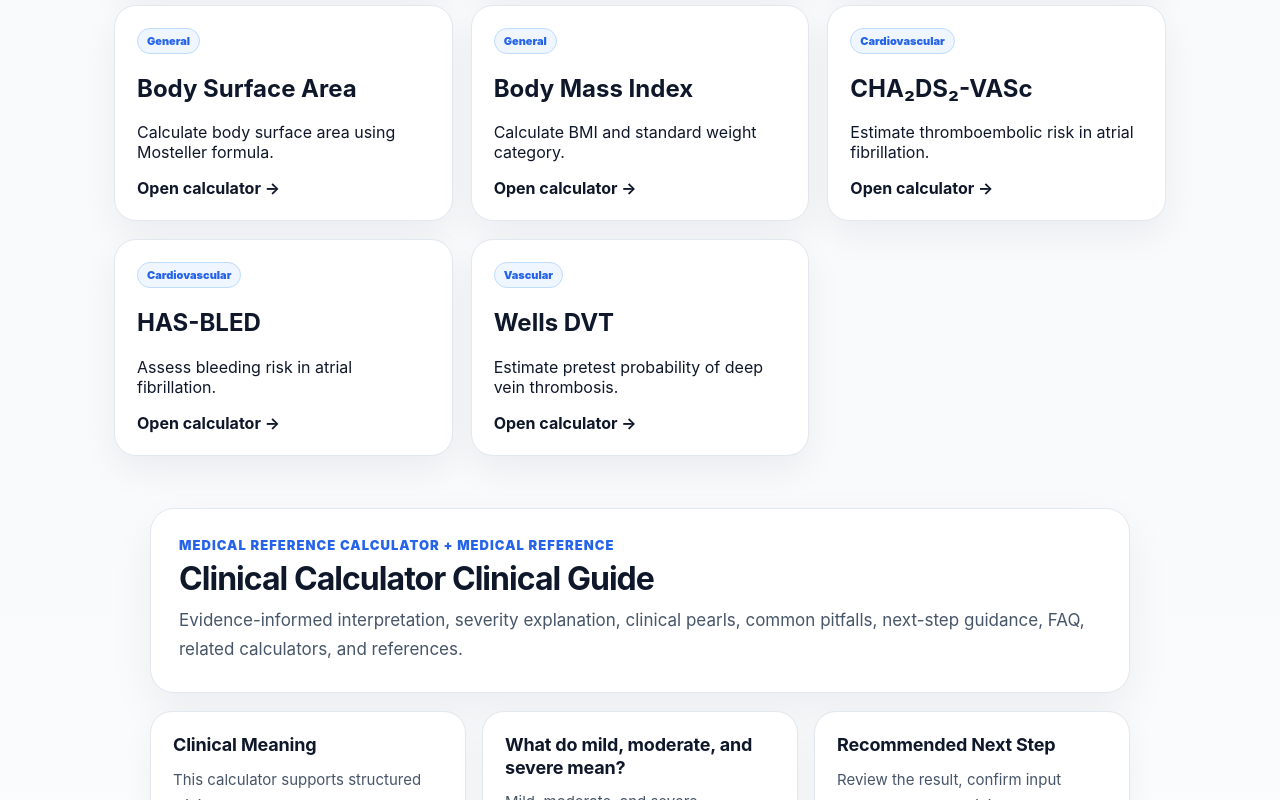
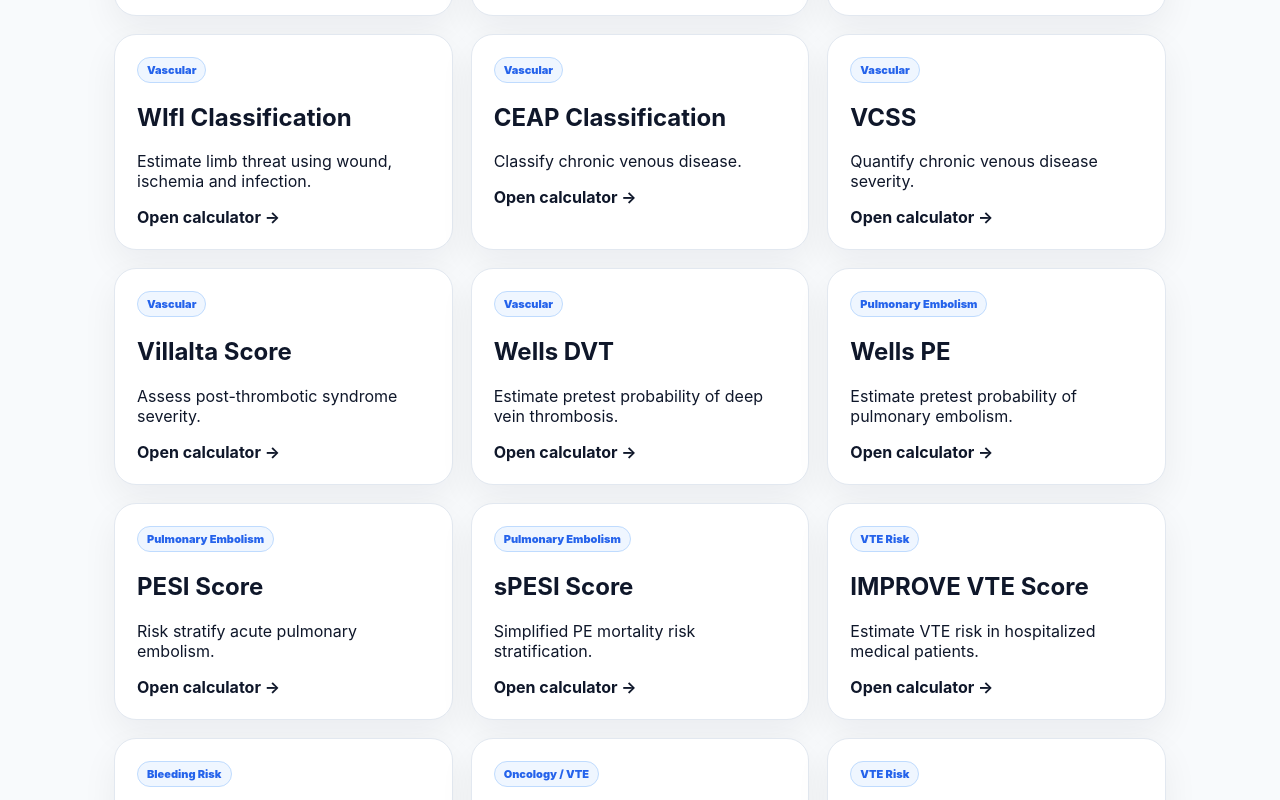
Before and after one commit to brsbyrm/meddoq, a Next.js app: page /calculators in a window 1280 px wide. Shown: the part 560-1360 px from the top of the page. Built offline with nearby package versions, Linux system fonts and the light colour scheme.

Commit message:
Expand calculator library listing

```diff
--- a/app/calculators/page.js
+++ b/app/calculators/page.js
@@ -1,12 +1,51 @@
 const calculators = [
   ["Aortic Size Index", "Vascular", "/calculators/aortic-size-index", "Index aortic diameter to body surface area."],
+  ["Rutherford Classification", "Vascular", "/calculators/rutherford-classification", "Classify chronic limb ischemia severity."],
+  ["Fontaine Classification", "Vascular", "/calculators/fontaine-classification", "Classify PAD severity using Fontaine stages."],
+  ["WIfI Classification", "Vascular", "/calculators/wifi-classification", "Estimate limb threat using wound, ischemia and infection."],
+  ["CEAP Classification", "Vascular", "/calculators/ceap-classification", "Classify chronic venous disease."],
+  ["VCSS", "Vascular", "/calculators/venous-clinical-severity-score", "Quantify chronic venous disease severity."],
+  ["Villalta Score", "Vascular", "/calculators/villalta-score", "Assess post-thrombotic syndrome severity."],
+  ["Wells DVT", "Vascular", "/calculators/wells-dvt", "Estimate pretest probability of deep vein thrombosis."],
+  ["Wells PE", "Pulmonary Embolism", "/calculators/wells-pe", "Estimate pretest probability of pulmonary embolism."],
+  ["PESI Score", "Pulmonary Embolism", "/calculators/pesi-score", "Risk stratify acute pulmonary embolism."],
+  ["sPESI Score", "Pulmonary Embolism", "/calculators/spesi-score", "Simplified PE mortality risk stratification."],
+  ["IMPROVE VTE Score", "VTE Risk", "/calculators/improve-vte-risk-score", "Estimate VTE risk in hospitalized medical patients."],
+  ["IMPROVE Bleeding Risk", "Bleeding Risk", "/calculators/improve-bleeding-risk-score", "Estimate bleeding risk during thromboprophylaxis assessment."],
+  ["Khorana Score", "Oncology / VTE", "/calculators/khorana-score", "Estimate VTE risk in ambulatory cancer patients."],
+  ["Padua Score", "VTE Risk", "/calculators/padua-score", "Estimate VTE risk in hospitalized medical patients."],
+  ["Caprini Score", "VTE Risk", "/calculators/caprini-score", "Estimate perioperative VTE risk."],
+  ["SOFA Score", "Critical Care", "/calculators/sofa-score", "Assess organ dysfunction severity."],
+  ["qSOFA Score", "Critical Care", "/calculators/qsofa-score", "Screen for higher-risk suspected infection."],
+  ["NEWS2 Score", "Critical Care", "/calculators/news2-score", "Early warning score for clinical deterioration."],
+  ["MEWS Score", "Critical Care", "/calculators/mews-score", "Modified early warning score."],
   ["eGFR", "Renal", "/calculators/egfr", "Estimate glomerular filtration rate using CKD-EPI 2021."],
   ["Creatinine Clearance", "Renal", "/calculators/creatinine-clearance", "Estimate creatinine clearance using Cockcroft-Gault."],
+  ["CKD-EPI 2021 Cystatin C", "Renal", "/calculators/ckd-epi-2021-cystatin-c", "Estimate GFR using cystatin C."],
+  ["MELD Score", "Hepatology", "/calculators/meld-score", "Estimate mortality risk in advanced liver disease."],
+  ["MELD-Na Score", "Hepatology", "/calculators/meld-na-score", "Estimate cirrhosis risk using MELD plus sodium."],
+  ["Child-Pugh Score", "Hepatology", "/calculators/child-pugh-score", "Classify cirrhosis severity."],
+  ["ALBI Score", "Hepatology", "/calculators/albi-score", "Assess liver functional reserve."],
+  ["APRI Score", "Hepatology", "/calculators/apri-score", "Estimate liver fibrosis risk."],
+  ["FIB-4 Index", "Hepatology", "/calculators/fib-4-index", "Estimate advanced liver fibrosis risk."],
+  ["NAFLD Fibrosis Score", "Hepatology", "/calculators/nafld-fibrosis-score", "Estimate advanced fibrosis risk in NAFLD."],
+  ["CHA₂DS₂-VASc", "Cardiovascular", "/calculators/cha2ds2-vasc", "Estimate thromboembolic risk in atrial fibrillation."],
+  ["HAS-BLED", "Cardiovascular", "/calculators/has-bled", "Assess bleeding risk in atrial fibrillation."],
+  ["RCRI", "Perioperative", "/calculators/revised-cardiac-risk-index", "Estimate perioperative cardiac risk."],
+  ["Gupta MICA", "Perioperative", "/calculators/gupta-mica", "Estimate perioperative MI or cardiac arrest risk."],
+  ["Apfel Score", "Perioperative", "/calculators/apfel-score", "Estimate postoperative nausea and vomiting risk."],
+  ["Duke Activity Status Index", "Perioperative", "/calculators/duke-activity-status-index", "Estimate functional capacity."],
+  ["Glasgow-Blatchford Score", "Gastroenterology", "/calculators/glasgow-blatchford-score", "Risk stratify upper GI bleeding."],
+  ["Rockall Score", "Gastroenterology", "/calculators/rockall-score", "Estimate risk after upper GI bleeding."],
+  ["Anion Gap", "Acid–Base", "/calculators/anion-gap", "Calculate serum anion gap."],
+  ["Delta Ratio", "Acid–Base", "/calculators/delta-ratio", "Assess mixed metabolic acid-base disorders."],
+  ["Base Excess", "Acid–Base", "/calculators/base-excess", "Assess metabolic acid-base component."],
+  ["Winter's Formula", "Acid–Base", "/calculators/winters-formula", "Estimate respiratory compensation in metabolic acidosis."],
+  ["Corrected Sodium", "Electrolytes", "/calculators/corrected-sodium", "Correct sodium for hyperglycemia."],
+  ["Serum Osmolality", "Electrolytes", "/calculators/serum-osmolality", "Estimate calculated serum osmolality."],
+  ["Oxygenation Index", "Critical Care", "/calculators/oxygenation-index", "Assess oxygenation impairment."],
   ["Body Surface Area", "General", "/calculators/body-surface-area", "Calculate body surface area using Mosteller formula."],
   ["Body Mass Index", "General", "/calculators/body-mass-index", "Calculate BMI and standard weight category."],
-  ["CHA₂DS₂-VASc", "Cardiovascular", "/calculators/cha2ds2-vasc", "Estimate thromboembolic risk in atrial fibrillation."],
-  ["HAS-BLED", "Cardiovascular", "/calculators/has-bled", "Assess bleeding risk in atrial fibrillation."],
-  ["Wells DVT", "Vascular", "/calculators/wells-dvt", "Estimate pretest probability of deep vein thrombosis."],
 ];
 
 export const metadata = {
```
